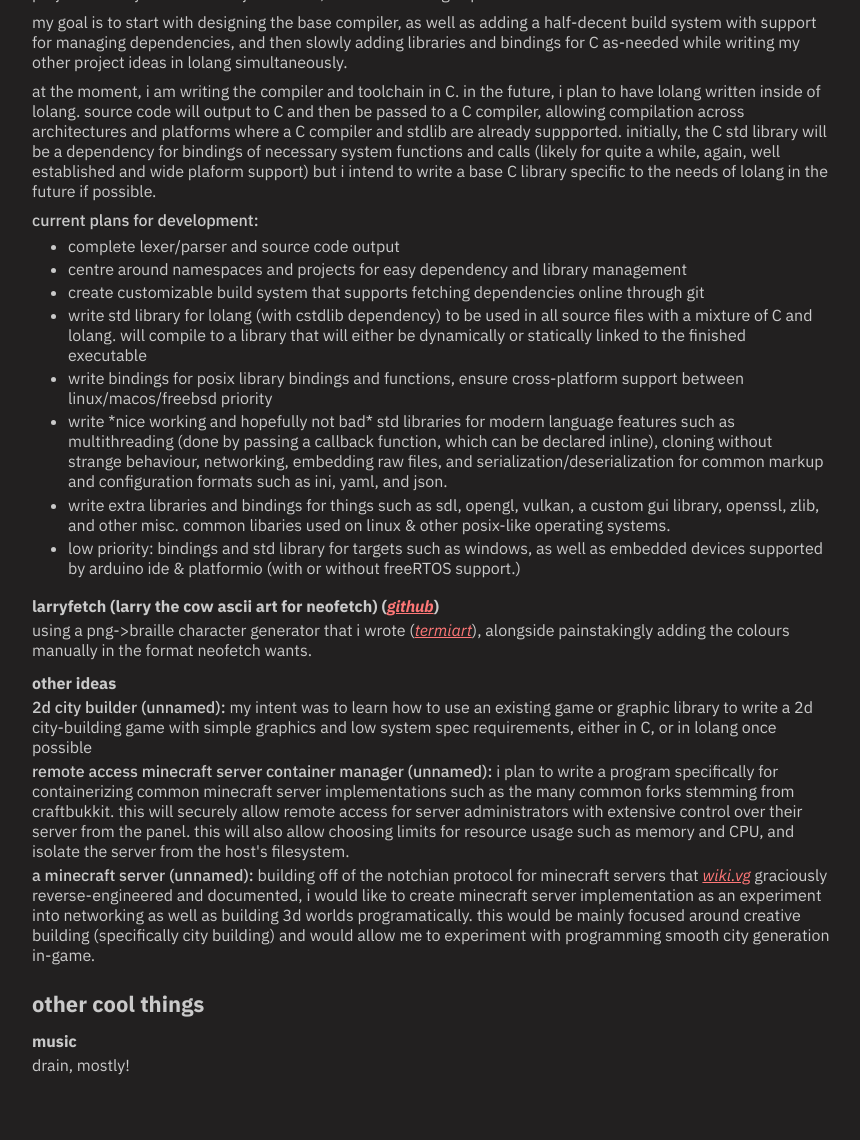
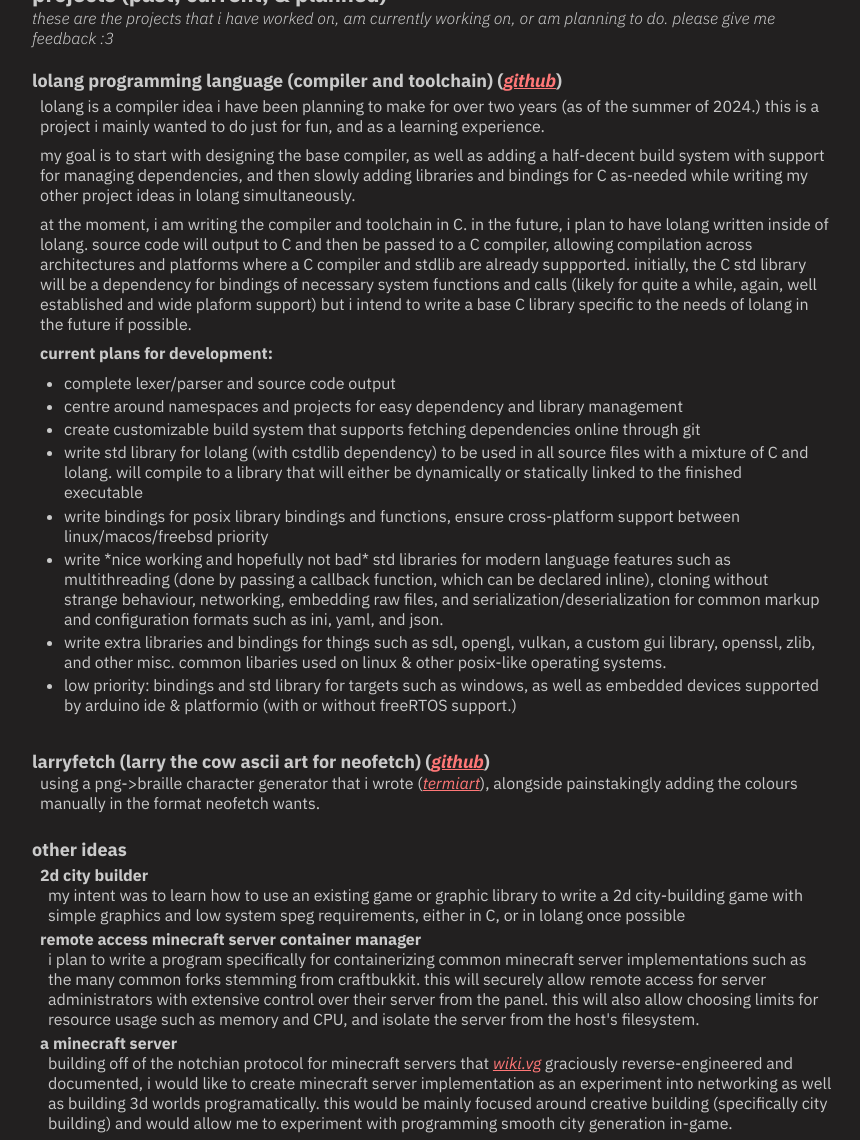
Before and after one commit to lolarobins/lolarobins.github.io, a plain HTML site: page index.html in a window 1280 px wide. Shown: the part 449-1589 px from the top of the page, without its empty margins (208-1068 px from the left). Before the commit the page ends 1532 px from the top, so only its background shows below. Drawn offline with Linux system fonts and the light colour scheme.

Commit message:
yay moreupdate :3

```diff
--- a/index.html
+++ b/index.html
@@ -53,7 +53,13 @@ MIT license <https://opensource.org/license/mit>
 
         h3 {
             margin: 0;
-            padding: 0.25rem 0;
+            padding: 0;
+            font-size: 18px;
+        }
+
+        h4 {
+            margin: 0;
+            padding: 0;
             font-size: 16px;
         }
 
@@ -81,7 +87,7 @@ MIT license <https://opensource.org/license/mit>
             }
         }
 
-        @media (min-aspect-ratio: 1) {
+        @media (min-aspect-ratio: 5/4) {
             body {
                 width: 100vh;
                 margin: auto;
@@ -102,8 +108,8 @@ MIT license <https://opensource.org/license/mit>
         }
 
         ul {
-            margin: 0.25rem;
-            padding: 0 0 0 2rem;
+            margin: 0.5rem;
+            padding: 0 0 0 1rem;
         }
 
         li {
@@ -135,10 +141,6 @@ MIT license <https://opensource.org/license/mit>
             color: #f77;
         }
 
-        .medium-font {
-            font-weight: 500;
-        }
-
         .small-br {
             font-size: 0.4rem;
         }
@@ -152,7 +154,16 @@ MIT license <https://opensource.org/license/mit>
         #projects,
         #coolthings {
             padding: 0.25rem 0;
-            margin: 1rem 0 0.2rem 0;
+            margin: 1.8rem 0 0.2rem 0;
+        }
+
+        .subsection {
+            padding: 0.25rem 0 0.25rem 0;
+            margin: 0.5rem 0 0 0;
+        }
+
+        .indent {
+            margin-left: 0.5rem;
         }
     </style>
 </head>
@@ -194,96 +205,109 @@ MIT license <https://opensource.org/license/mit>
 
     <div id="about">
         <h2>about loler</h2>
-        <p>
-            meow mrrow
+        <p style="font-weight: 300; font-style: italic;">*the* lola of all time</p>
+        <p class="small-br">&nbsp</p>
+        <p>meow mrrow
         site is still in progress, thanks for checking it out :3
         </p>
     </div>
 
     <div id="links">
         <h2>misc links</h2>
+        <p style="font-weight: 300; font-style: italic;">socials and others...</p>
         <p class="small-br">&nbsp</p>
-
         <p><span class="medium-font">github:</span> <a href="https://github.com/lolarobins">@lolarobins</a></p>
         <p><span class="medium-font">bluesky:</span> <a href="https://bsky.app/profile/lola.sh">@lola.sh</a></p>
     </div>
 
     <div id="projects">
         <h2>projects (past, current, & planned)</h2>
+        <p style="font-weight: 300; font-style: italic;">these are the projects that i have worked on, am currently
+            working on, or am planning to do. please give me feedback :3</p>
         <p class="small-br">&nbsp</p>
 
-        <div>
+        <div class="subsection">
             <h3>lolang programming language (compiler and toolchain) (<a
                     href="https://github.com/lolarobins/lolang">github</a>)</h3>
+            <p class="smaller-br">&nbsp</p>
+            <div class="indent">
                 <p>lolang is a compiler idea i have been planning to make for over two years (as of the summer of 2024.)
                     this is a project i mainly wanted to do just for fun, and as a learning experience.</p>
                 <p class="small-br">&nbsp</p>
-            <p>my goal is to start with designing the base compiler, as well as adding a half-decent build system with
-                support for managing dependencies, and then slowly adding libraries and bindings for C as-needed while
-                writing my other project ideas in lolang simultaneously.</p>
+                <p>my goal is to start with designing the base compiler, as well as adding a half-decent build system
+                    with support for managing dependencies, and then slowly adding libraries and bindings for C
+                    as-needed while writing my other project ideas in lolang simultaneously.</p>
                 <p class="small-br">&nbsp</p>
-            <p>at the moment, i am writing the compiler and toolchain in C. in the future, i plan to have lolang written
-                inside of lolang. source code will output to C and then be passed to a C compiler, allowing compilation
-                across architectures and platforms where a C compiler and stdlib are already suppported. initially, the
-                C std library will be a dependency for bindings of necessary system functions and calls (likely for
-                quite a while, again, well established and wide plaform support) but i intend to write a base C library
-                specific to the needs of lolang in the future if possible.</p>
+                <p>at the moment, i am writing the compiler and toolchain in C. in the future, i plan to have lolang
+                    written inside of lolang. source code will output to C and then be passed to a C compiler, allowing
+                    compilation across architectures and platforms where a C compiler and stdlib are already suppported.
+                    initially, the C std library will be a dependency for bindings of necessary system functions and
+                    calls (likely for quite a while, again, well established and wide plaform support) but i intend to
+                    write a base C library specific to the needs of lolang in the future if possible.</p>
                 <p class="small-br">&nbsp</p>
-            <p class="medium-font">current plans for development:</p>
+                <h4>current plans for development:</h4>
+
                 <ul>
                     <li>complete lexer/parser and source code output</li>
                     <li>centre around namespaces and projects for easy dependency and library management</li>
                     <li>create customizable build system that supports fetching dependencies online through git</li>
-                <li>write std library for lolang (with cstdlib dependency) to be used in all source files with a mixture
-                    of C and lolang. will compile to a library that will either be dynamically or statically linked to
-                    the finished executable
+                    <li>write std library for lolang (with cstdlib dependency) to be used in all source files with a
+                        mixture of C and lolang. will compile to a library that will either be dynamically or statically
+                        linked to the finished executable
                     </li>
                     <li>write bindings for posix library bindings and functions, ensure cross-platform support between
                         linux/macos/freebsd priority</li>
-                <li>
-                    write *nice working and hopefully not bad* std libraries for modern language features such as
-                    multithreading (done by passing a callback function, which can be declared inline), cloning without
-                    strange behaviour, networking, embedding raw files, and serialization/deserialization for common
-                    markup and configuration formats such as ini, yaml, and json.
+                    <li> write *nice working and hopefully not bad* std libraries for modern language features such as
+                        multithreading (done by passing a callback function, which can be declared inline), cloning
+                        without strange behaviour, networking, embedding raw files, and serialization/deserialization
+                        for common markup and configuration formats such as ini, yaml, and json.
                     </li>
-                <li>
-                    write extra libraries and bindings for things such as sdl, opengl, vulkan, a custom gui library,
-                    openssl, zlib, and other misc. common libaries used on linux & other posix-like operating systems.
+                    <li> write extra libraries and bindings for things such as sdl, opengl, vulkan, a custom gui
+                        library, openssl, zlib, and other misc. common libaries used on linux & other posix-like
+                        operating systems.
                     </li>
                     <li>low priority: bindings and std library for targets such as windows, as well as embedded devices
                         supported by arduino ide & platformio (with or without freeRTOS support.)</li>
                 </ul>
+            </div>
             <p class="small-br">&nbsp</p>
         </div>
 
-        <div>
+        <div class="subsection">
             <h3>larryfetch (larry the cow ascii art for neofetch) (<a
                     href="https://github.com/lolarobins/larrythecow">github</a>)</h3>
-            <p>using a png->braille character generator that i wrote (<a
+            <p class="indent">using a png->braille character generator that i wrote (<a
                     href="https://github.com/lolarobins/termiart">termiart</a>), alongside painstakingly adding the
                 colours manually in the format neofetch wants.</p>
             <p class="small-br">&nbsp</p>
         </div>
 
-        <div>
+        <div class="subsection">
             <h3>other ideas</h3>
-            <p><span class="medium-font">2d city builder (unnamed):</span> my intent was to learn how to use an existing
-                game or graphic library to write a 2d city-building game with simple graphics and low system spec
-                requirements, either in C, or in lolang once possible</p>
             <p class="smaller-br">&nbsp</p>
-            <p><span class="medium-font">remote access minecraft server container manager (unnamed):</span> i plan to
-                write a program specifically for containerizing common minecraft server implementations such as the many
-                common forks stemming from craftbukkit. this will securely allow remote access for server administrators
-                with extensive control over their server from the panel. this will also allow choosing limits for
-                resource usage such as memory and CPU, and isolate the server from the host's filesystem.
+            <div class="indent">
+
+                <h4>2d city builder</h4>
+                <p class="indent">my intent was to learn how to use an existing game or graphic library to write a 2d
+                    city-building game with simple graphics and low system speg requirements, either in C, or in lolang
+                    once possible</p>
+                <p class="smaller-br">&nbsp</p>
+
+                <h4>remote access minecraft server container manager</h4>
+                <p class="indent">i plan to write a program specifically for containerizing common minecraft server
+                    implementations such as the many common forks stemming from craftbukkit. this will securely allow
+                    remote access for server administrators with extensive control over their server from the panel.
+                    this will also allow choosing limits for resource usage such as memory and CPU, and isolate the
+                    server from the host's filesystem.
                 </p>
                 <p class="smaller-br">&nbsp</p>
-            <p><span class="medium-font">a minecraft server (unnamed):</span> building off of the notchian protocol for
-                minecraft servers that <a href="https://wiki.vg">wiki.vg</a> graciously reverse-engineered and
-                documented, i would like to create minecraft server implementation as an experiment into networking as
-                well as building 3d worlds programatically. this would be mainly focused around creative building
-                (specifically city building) and would allow me to experiment with programming smooth city generation
-                in-game.</p>
+                <h4>a minecraft server</h4>
+                <p class="indent"> building off of the notchian protocol for minecraft servers that <a
+                        href="https://wiki.vg">wiki.vg</a> graciously reverse-engineered and documented, i would like to
+                    create minecraft server implementation as an experiment into networking as well as building 3d
+                    worlds programatically. this would be mainly focused around creative building (specifically city
+                    building) and would allow me to experiment with programming smooth city generation in-game.</p>
+            </div>
         </div>
     </div>
 
@@ -291,7 +315,7 @@ MIT license <https://opensource.org/license/mit>
         <h2>other cool things</h2>
         <p class="small-br">&nbsp</p>
         <h3>music</h3>
-        <p>drain, mostly!</p>
+        <p class="indent">drain, mostly!</p>
     </div>
 
 
```
Lines whose indentation alone changed are shown as unchanged.
